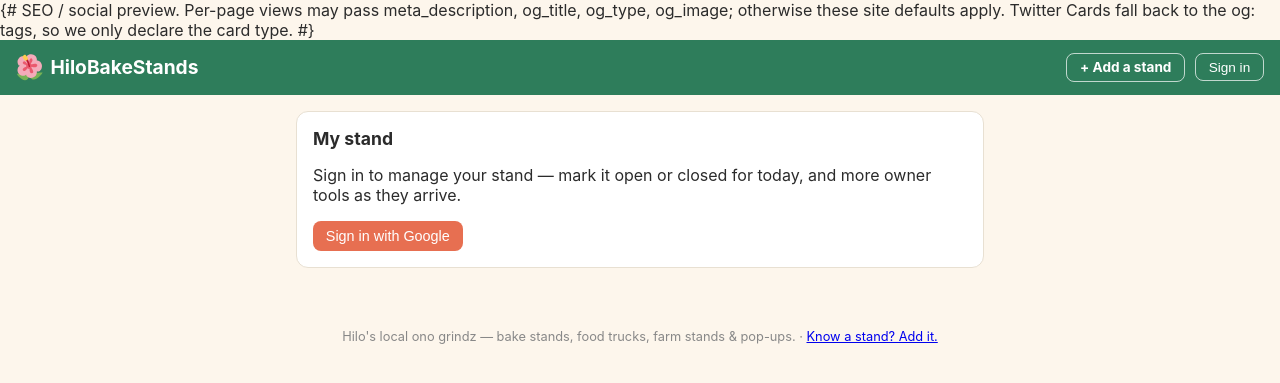
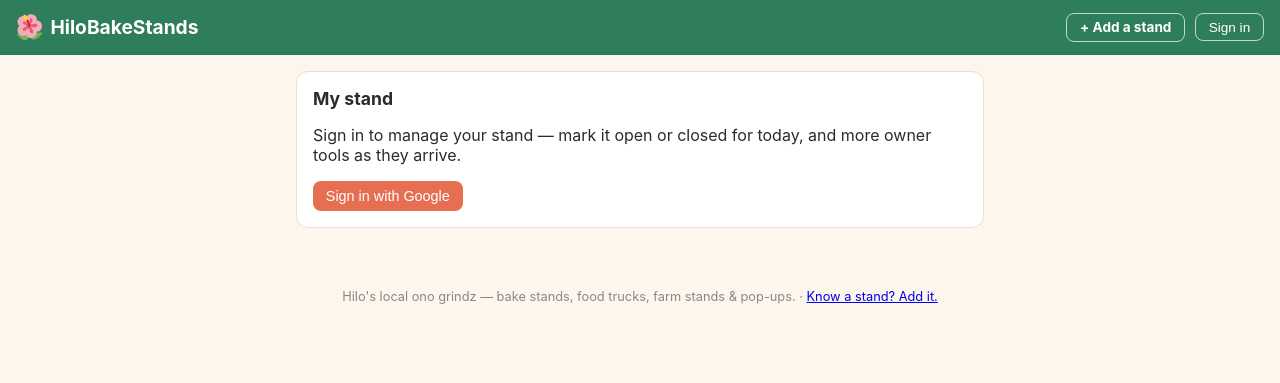
Before and after one commit to mgiampapa/hilobakestands, a Django app: page /my/ in a window 1280 px wide. Shown: the top 383 px of the page. Run offline with Django 5.2, Linux system fonts and the light colour scheme; some libraries are stand-ins or nearby versions.

Commit message:
Fix base.html: multi-line {# #} rendered as text in <head>, pushing og: tags into <body> (broke FB OG); use {% comment %}

```diff
--- a/stands/templates/stands/base.html
+++ b/stands/templates/stands/base.html
@@ -5,9 +5,9 @@
 <meta name="viewport" content="width=device-width, initial-scale=1">
 <link rel="icon" type="image/svg+xml" href="{% static 'stands/hibiscus.svg' %}">
 <title>{% block title %}HiloBakeStands{% endblock %}</title>
-{# SEO / social preview. Per-page views may pass meta_description, og_title,
-   og_type, og_image; otherwise these site defaults apply. Twitter Cards fall
-   back to the og: tags, so we only declare the card type. #}
+{% comment %}SEO / social preview. Per-page views may pass meta_description,
+og_title, og_type, og_image; otherwise these site defaults apply. Twitter Cards
+fall back to the og: tags, so we only declare the card type.{% endcomment %}
 <meta name="description" content="{% if meta_description %}{{ meta_description }}{% else %}Find Hilo's bake stands, food trucks, and pop-ups — hours, locations, and what they're selling.{% endif %}">
 <link rel="canonical" href="{{ request.scheme }}://{{ request.get_host }}{{ request.path }}">
 <meta property="og:site_name" content="HiloBakeStands">
```
Also changed, not shown: stands/tests.py (+10 -0 lines).
